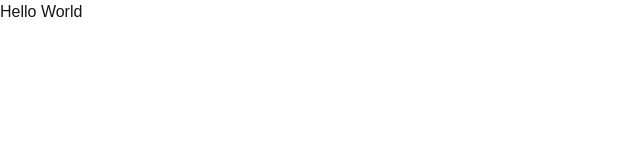
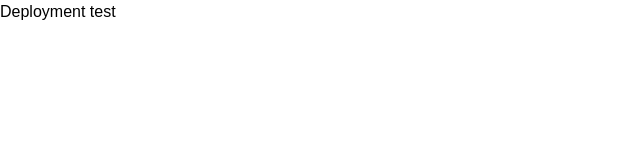
Before and after one commit to williamrice/d479-prototype, a Next.js app: page / in a window 1280 px wide. Shown: the top 160 px of the page, without its empty margins (0-640 px from the left). Built offline with nearby package versions, Linux system fonts and the light colour scheme.

Commit message:
deployment testing

```diff
--- a/src/app/globals.css
+++ b/src/app/globals.css
@@ -5,20 +5,6 @@
   --font-mono: var(--font-geist-mono);
 }
 
-:root {
-  --background: #ffffff;
-  --foreground: #171717;
-}
-
-@media (prefers-color-scheme: dark) {
-  :root {
-    --background: #0a0a0a;
-    --foreground: #ededed;
-  }
-}
-
 body {
-  color: var(--foreground);
-  background: var(--background);
   font-family: Arial, Helvetica, sans-serif;
 }
--- a/src/app/page.tsx
+++ b/src/app/page.tsx
@@ -1,3 +1,3 @@
 export default function Home() {
-  return <p>Hello World</p>;
+  return <p>Deployment test</p>;
 }
```
